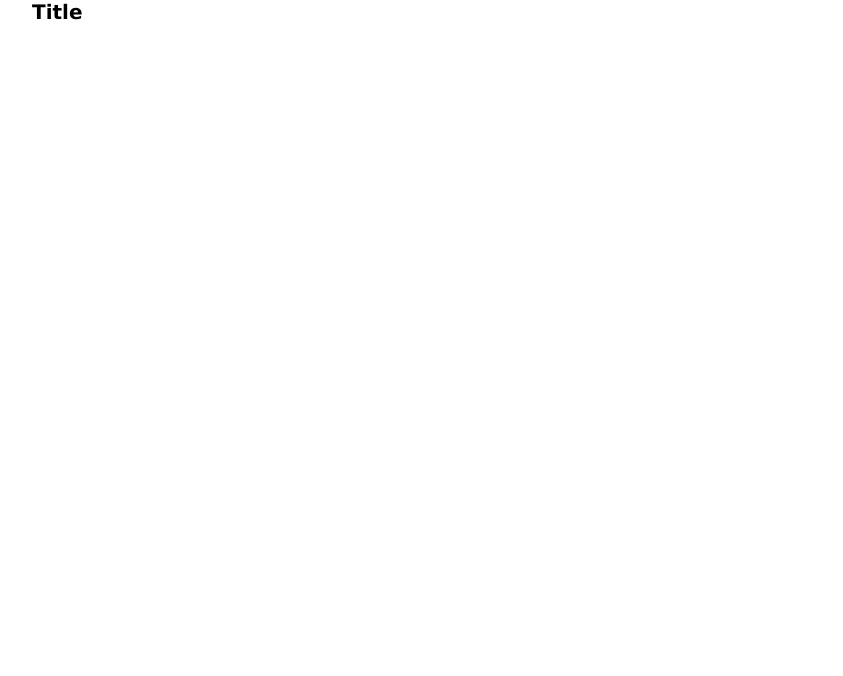
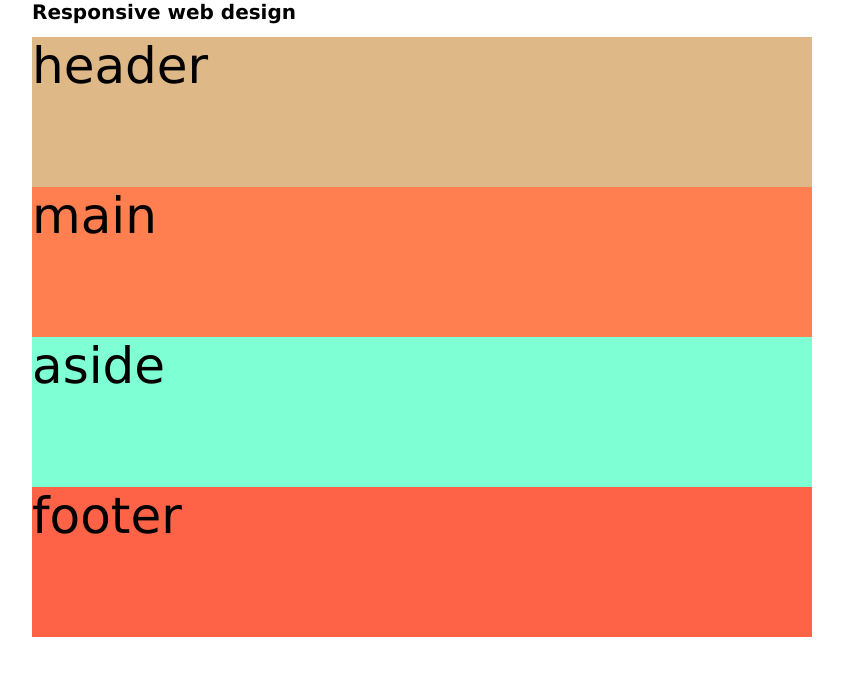
Before and after one commit to MariusCodeAcademy/feu5-7_css_psiaudo_responsive_intro, a plain HTML site: page responsive/index.html in a window 1280 px wide. Shown: the whole page, without its empty margins (218-1061 px from the left). Drawn offline with Linux system fonts and the light colour scheme.

Commit message:
ready to flex

```diff
--- a/responsive/css/main.css
+++ b/responsive/css/main.css
@@ -0,0 +1,20 @@
+header {
+  background-color: burlywood;
+}
+
+main {
+  background-color: coral;
+}
+
+aside {
+  background-color: aquamarine;
+}
+
+footer {
+  background-color: tomato;
+}
+
+.element {
+  min-height: 150px;
+  font-size: 5rem;
+}
--- a/responsive/index.html
+++ b/responsive/index.html
@@ -9,18 +9,26 @@
   <!-- <link rel="stylesheet" href="https://cdnjs.cloudflare.com/ajax/libs/font-awesome/4.7.0/css/font-awesome.css"
     integrity="sha512-5A8nwdMOWrSz20fDsjczgUidUBR8liPYU+WymTZP1lmY9G6Oc7HlZv156XqnsgNUzTyMefFTcsFH/tnJE/+xBg=="
     crossorigin="anonymous" referrerpolicy="no-referrer" /> -->
-  <title>Title</title>
+  <title>Responsive web design</title>
   <link rel="stylesheet" href="css/common.css">
   <link rel="stylesheet" href="css/main.css">
 </head>
 
 <body>
   <div class="container">
-    <h1>Title</h1>
+    <h1>Responsive web design</h1>
 
     <!-- content -->
+
+    <header class="element">header</header>
+    <div class="">
+      <main class="element">main</main>
+      <aside class="element">aside</aside>
+    </div>
+
+    <footer class="element">footer</footer>
+
   </div>
-
 </body>
 
 </html>
```
